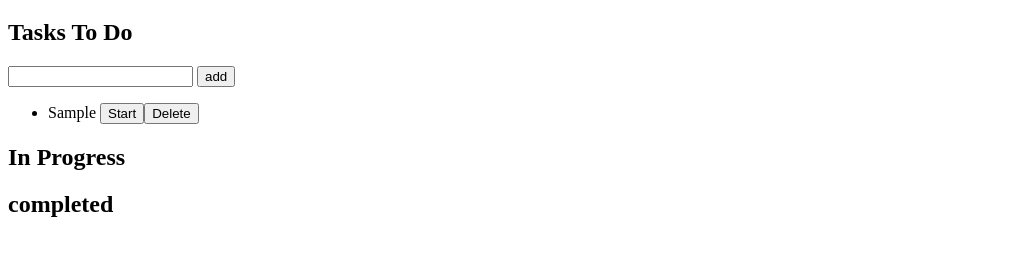
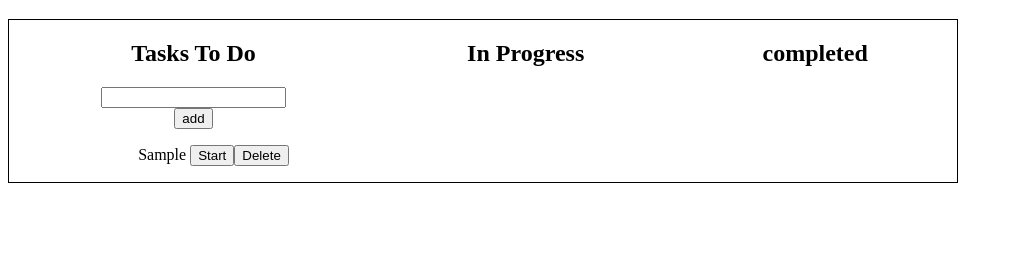
Before and after one commit to LorenzoLiwanag/Kanban, a plain HTML site: page index.html in a window 1280 px wide. Both pictures are taken after typing "Sample" into the empty fields and a click on the button "add". Shown: the part 61-316 px from the top of the page, without its empty margins (0-1013 px from the left). Drawn offline with Linux system fonts and the light colour scheme.

Commit message:
basic ui

```diff
--- a/index.css
+++ b/index.css
@@ -0,0 +1,22 @@
+li {
+    list-style: none;
+}
+
+
+#main-board-container {
+    border: 1px solid black;
+    display: flex;
+    /* flex-direction: column; */
+    justify-content: space-around;
+    align-items: flex-start;
+    /* margin:auto; */
+    width:75%;
+}
+
+.board-container{
+    /* border: 1px solid black; */
+    display: flex;
+    flex-direction: column;
+    justify-content: center;
+    align-items: center;
+}
--- a/index.html
+++ b/index.html
@@ -5,25 +5,26 @@
     <meta charset="UTF-8">
     <meta name="viewport" content="width=device-width, initial-scale=1.0">
     <title>Document</title>
+    <link rel = "stylesheet" href="index.css">
 </head>
 
 <body>
     <h1>Kanban Chart</h1>
     <div id="main-board-container">
-        <div id="to-do-container">
+        <div id="to-do-container" class="board-container">
             <h2>Tasks To Do</h2>
             <input type="text" id="add-toDo-item">
             <button id="add-toDo-btn">add</button>
             <ul id="toDo-List">
             </ul>
         </div>
-        <div id="in-progress-container">
+        <div id="in-progress-container" class="board-container">
             <h2>In Progress</h2>
             <ul id = "in-progress-list">
 
             </ul>
         </div>
-        <div id="completed-container">
+        <div id="completed-container" class="board-container">
             <h2>completed</h2>
             <ul id="completed-list"></ul>
         </div>
--- a/index.js
+++ b/index.js
@@ -50,12 +50,21 @@ toDoAddBtn.addEventListener("click", () => {
         markCompletedBtn.addEventListener("click", () => {
             const completedListItem = document.createElement("li");
             const completedListText = document.createElement("span");
+            const completedListBtnDelete = document.createElement("button");
+
 
             completedListItem.appendChild(completedListText);
             completedListText.textContent = item;
+            completedListItem.appendChild(completedListBtnDelete);
+            completedListBtnDelete.textContent = "Remove"
 
             completedList.appendChild(completedListItem);
             inProgressList.removeChild(inProgressListItem);
+
+            completedListBtnDelete.addEventListener("click", () => {
+                completedList.removeChild(completedListItem);
+                inProgressList.appendChild(inProgressListItem);
+            })
 
         })
 
```
